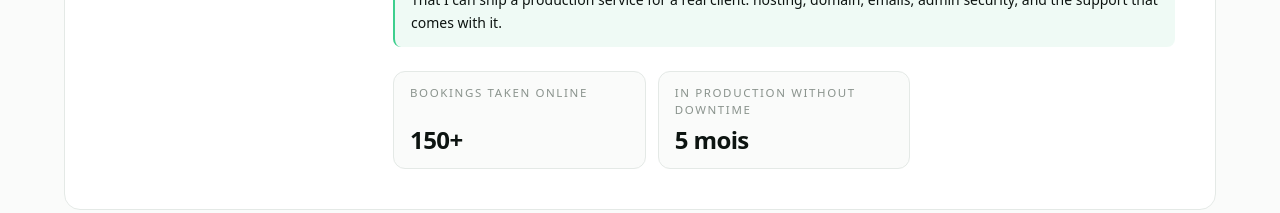
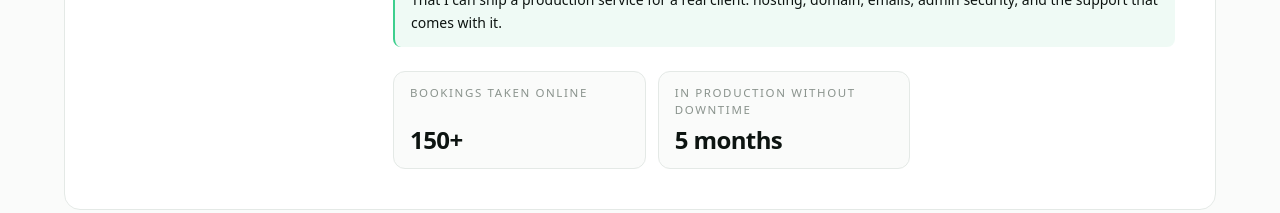
Before and after one commit to kanepapaaly/eportfolio-pak, a Next.js app: page / in a window 1280 px wide. Shown: the part 3520-3733 px from the top of the page. Built offline with nearby package versions, Linux system fonts and the light colour scheme; no server answers.

Commit message:
Tuile « 5 mois » traduite, compteur stable au changement de langue

```diff
--- a/src/components/ProjectCard.tsx
+++ b/src/components/ProjectCard.tsx
@@ -121,17 +121,20 @@ export function ProjectCard({ project, index }: { project: Project; index: numbe
           {/* Usage figures: rendered only when the project has real ones */}
           {metrics.length > 0 && (
             <dl className="mt-6 grid grid-cols-2 gap-3 sm:grid-cols-3">
-              {metrics.map((metric) => (
+              {metrics.map((metric) => {
+                const value = typeof metric.value === "string" ? metric.value : tr(metric.value);
+                return (
                   <div
-                  key={metric.value + tr(metric.label)}
+                    key={metric.label.fr}
                     className="flex h-full flex-col rounded-xl border border-border bg-bg px-4 py-3"
                   >
                     <dt className="mono-label">{tr(metric.label)}</dt>
                     <dd className="mt-auto pt-1.5 text-2xl font-semibold tracking-tight text-ink">
-                    <CountUp value={metric.value} />
+                      <CountUp value={value} />
                     </dd>
                   </div>
-              ))}
+                );
+              })}
             </dl>
           )}
 
--- a/src/components/ui/CountUp.tsx
+++ b/src/components/ui/CountUp.tsx
@@ -1,51 +1,54 @@
 "use client";
 
 import { animate, useInView, useReducedMotion } from "framer-motion";
-import { useEffect, useRef } from "react";
+import { useEffect, useRef, useState } from "react";
 
 // Leading number of a pre-formatted figure: "2 000+", "17,7 %", "5 mois".
 const NUMBER = /^(\d{1,3}(?:[   ]\d{3})*|\d+)(?:,(\d+))?/;
 
-/** Counts a pre-formatted figure up from 0 when it scrolls into view. */
+/** Rewrite the leading number of a figure, keeping its separators and suffix. */
+function withNumber(value: string, n: number) {
+  const match = value.match(NUMBER);
+  if (!match) return value;
+  const [whole, int, dec = ""] = match;
+  const separator = int.match(/[   ]/)?.[0] ?? "";
+  const [i, d] = n.toFixed(dec.length).split(".");
+  const grouped = separator ? i.replace(/\B(?=(\d{3})+(?!\d))/g, separator) : i;
+  return grouped + (d ? "," + d : "") + value.slice(whole.length);
+}
+
+function numberOf(value: string) {
+  const match = value.match(NUMBER);
+  if (!match) return null;
+  return Number(match[1].replace(/\D/g, "") + "." + (match[2] ?? "0"));
+}
+
+/** Counts a pre-formatted figure up from 0 the first time it scrolls into view. */
 export function CountUp({ value }: { value: string }) {
   const ref = useRef<HTMLSpanElement>(null);
   const inView = useInView(ref, { once: true, margin: "-60px" });
   const reduce = useReducedMotion();
-
-  const match = value.match(NUMBER);
-  const animated = match !== null && !reduce;
+  const target = numberOf(value);
+  const countable = target !== null && !reduce;
+  // 0 before the figure is seen, 1 once counted. Switching language keeps it at 1.
+  const [progress, setProgress] = useState(0);
 
   useEffect(() => {
-    if (!match || !inView || reduce) return;
-    const [whole, int, dec = ""] = match;
-    const separator = int.match(/[   ]/)?.[0] ?? "";
-    const suffix = value.slice(whole.length);
-    const target = Number(int.replace(/\D/g, "") + "." + (dec || "0"));
-
-    const format = (n: number) => {
-      const [i, d] = n.toFixed(dec.length).split(".");
-      const grouped = separator ? i.replace(/\B(?=(\d{3})+(?!\d))/g, separator) : i;
-      return grouped + (d ? "," + d : "") + suffix;
-    };
-
-    const controls = animate(0, target, {
+    if (!countable || !inView) return;
+    const controls = animate(0, 1, {
       duration: 1.4,
       ease: [0.22, 1, 0.36, 1],
-      onUpdate: (n) => {
-        if (ref.current) ref.current.textContent = format(n);
-      },
+      onUpdate: setProgress,
     });
     return () => controls.stop();
-    // match is derived from value
-    // eslint-disable-next-line react-hooks/exhaustive-deps
-  }, [inView, reduce, value]);
+  }, [countable, inView]);
 
-  // Start at 0 when animating; the full value is exposed to screen readers.
-  const initial = animated ? value.replace(NUMBER, (_, __, dec?: string) => (dec ? "0," + "0".repeat(dec.length) : "0")) : value;
+  const shown = countable ? withNumber(value, target * progress) : value;
 
+  // Screen readers always get the real figure.
   return (
     <span ref={ref} className="tabular-nums" aria-label={value}>
-      {initial}
+      {shown}
     </span>
   );
 }
--- a/src/data/projects.ts
+++ b/src/data/projects.ts
@@ -12,9 +12,9 @@ export type ProjectImage = {
   alt: Localized;
 };
 
-/** A single usage figure. Kept as a pre-formatted string: these are read, not computed. */
+/** A single usage figure. Kept as a pre-formatted string: these are read, not computed. Localized when it contains words. */
 export type ProjectMetric = {
-  value: string;
+  value: string | Localized;
   label: Localized;
 };
 
@@ -262,7 +262,7 @@ export const projects: Project[] = [
     stack: ["React", "TypeScript", "Vite", "Tailwind", "FastAPI", "PostgreSQL / Supabase", "Resend"],
     metrics: [
       { value: "150+", label: { fr: "rendez-vous pris en ligne", en: "bookings taken online" } },
-      { value: "5 mois", label: { fr: "en production sans interruption", en: "in production without downtime" } },
+      { value: { fr: "5 mois", en: "5 months" }, label: { fr: "en production sans interruption", en: "in production without downtime" } },
     ],
     statusTag: { fr: "En production", en: "In production" },
     links: [
```
Lines whose indentation alone changed are shown as unchanged.
